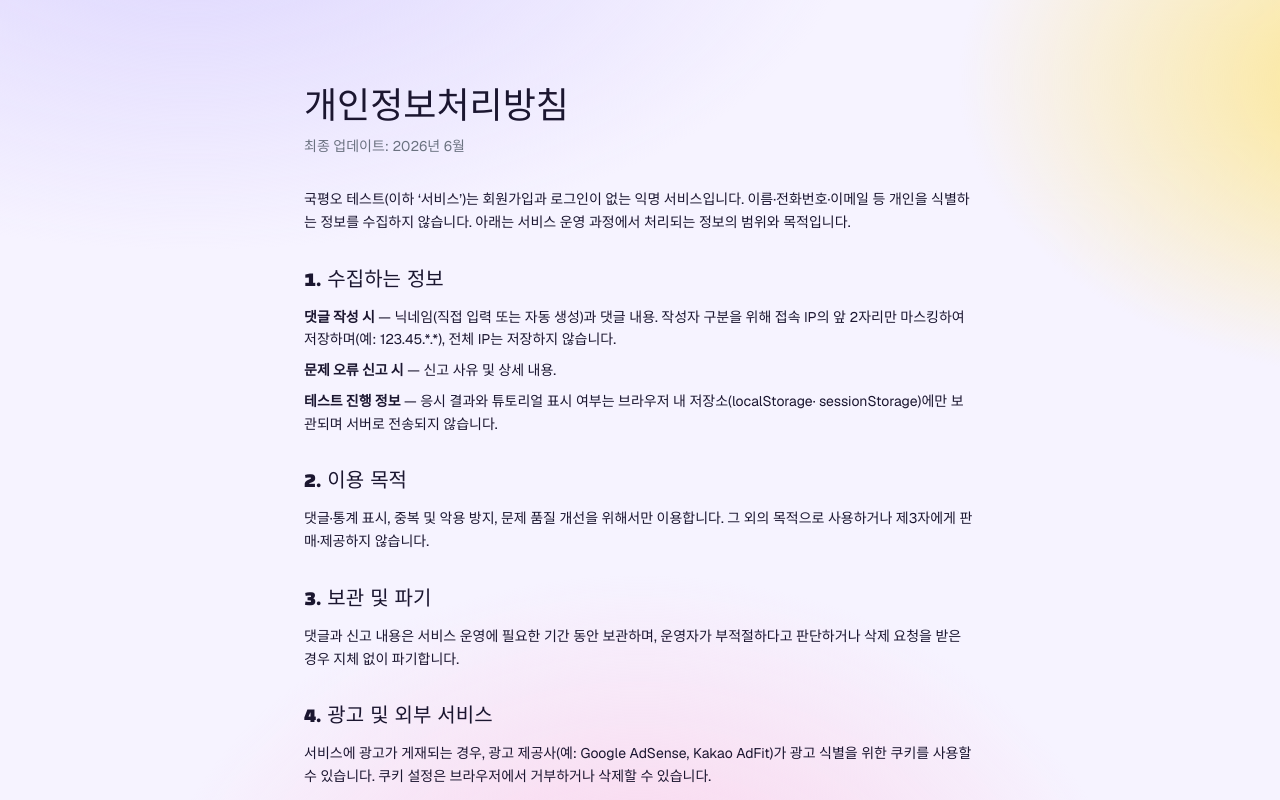
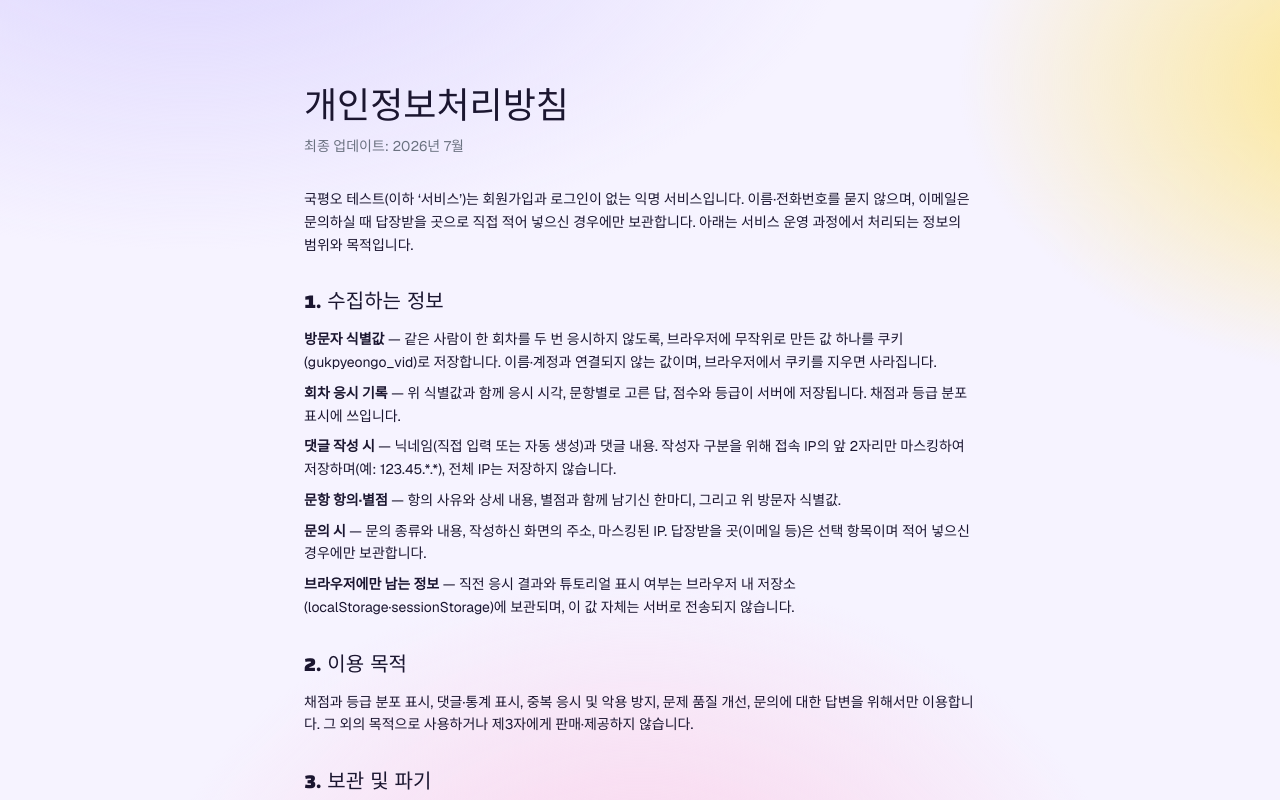
Before and after one commit to min-38/GukPyeongO, a Next.js app: page /privacy in a window 1280 px wide. Shown: the top 800 px of the page. Built offline with nearby package versions, Linux system fonts and the light colour scheme.

Commit message:
[fix] 개인정보처리방침을 실제 수집 항목에 맞춤, 페이지 제목 중복 제거

```diff
--- a/app/(app)/patch/page.tsx
+++ b/app/(app)/patch/page.tsx
@@ -9,7 +9,7 @@ import {
 } from "@/app/lib/quiz";
 
 export const metadata: Metadata = {
-  title: "패치노트 — 국평오 테스트",
+  title: "패치노트",
   description: "국평오 테스트 업데이트 내역.",
 };
 
--- a/app/(app)/privacy/page.tsx
+++ b/app/(app)/privacy/page.tsx
@@ -2,26 +2,27 @@ import type { Metadata } from "next";
 import Link from "next/link";
 
 export const metadata: Metadata = {
-  title: "개인정보처리방침 — 국평오 테스트",
+  title: "개인정보처리방침",
   description: "국평오 테스트가 수집하는 정보와 처리 방침 안내.",
 };
 
-// 실제 서비스가 수집·저장하는 항목에 맞춘 안내. 회원가입·로그인이 없으므로
-// 이름·연락처 등 식별 정보는 수집하지 않는다.
+// 실제 서비스가 수집·저장하는 항목에 맞춘 안내.
+// 회원가입·로그인은 없지만 회차 응시 기록은 익명 식별자와 함께 서버에 남는다(#100).
+// 화면에 적힌 것과 실제 저장하는 것이 어긋나면 안 되므로, 표가 늘거나 바뀌면 여기도 같이 고친다.
 export default function PrivacyPage() {
   return (
     <main className="flex flex-1 flex-col px-6 py-10 lg:items-center lg:py-16">
       <article className="w-full max-w-2xl">
         <h1 className="font-display text-3xl lg:text-4xl">개인정보처리방침</h1>
-        <p className="mt-2 text-sm text-muted">최종 업데이트: 2026년 6월</p>
+        <p className="mt-2 text-sm text-muted">최종 업데이트: 2026년 7월</p>
 
         <div className="mt-8 flex flex-col gap-8 text-sm leading-relaxed text-foreground">
           <section>
             <p>
               국평오 테스트(이하 &lsquo;서비스&rsquo;)는 회원가입과 로그인이 없는
-              익명 서비스입니다. 이름·전화번호·이메일 등 개인을 식별하는 정보를
-              수집하지 않습니다. 아래는 서비스 운영 과정에서 처리되는 정보의
-              범위와 목적입니다.
+              익명 서비스입니다. 이름·전화번호를 묻지 않으며, 이메일은 문의하실
+              때 답장받을 곳으로 직접 적어 넣으신 경우에만 보관합니다. 아래는
+              서비스 운영 과정에서 처리되는 정보의 범위와 목적입니다.
             </p>
           </section>
 
@@ -29,19 +30,36 @@ export default function PrivacyPage() {
             <h2 className="font-display text-xl">1. 수집하는 정보</h2>
             <ul className="mt-3 flex flex-col gap-2">
               <li>
-                <span className="font-bold">댓글 작성 시</span> — 닉네임(직접
-                입력 또는 자동 생성)과 댓글 내용. 작성자 구분을 위해 접속 IP의
-                앞 2자리만 마스킹하여 저장하며(예: 123.45.*.*), 전체 IP는
-                저장하지 않습니다.
+                <span className="font-bold">방문자 식별값</span> — 같은 사람이 한
+                회차를 두 번 응시하지 않도록, 브라우저에 무작위로 만든 값 하나를
+                쿠키(gukpyeongo_vid)로 저장합니다. 이름·계정과 연결되지 않는
+                값이며, 브라우저에서 쿠키를 지우면 사라집니다.
               </li>
               <li>
-                <span className="font-bold">문제 오류 신고 시</span> — 신고 사유
-                및 상세 내용.
+                <span className="font-bold">회차 응시 기록</span> — 위 식별값과
+                함께 응시 시각, 문항별로 고른 답, 점수와 등급이 서버에
+                저장됩니다. 채점과 등급 분포 표시에 쓰입니다.
               </li>
               <li>
-                <span className="font-bold">테스트 진행 정보</span> — 응시 결과와
-                튜토리얼 표시 여부는 브라우저 내 저장소(localStorage·
-                sessionStorage)에만 보관되며 서버로 전송되지 않습니다.
+                <span className="font-bold">댓글 작성 시</span> — 닉네임(직접
+                입력 또는 자동 생성)과 댓글 내용. 작성자 구분을 위해 접속 IP의 앞
+                2자리만 마스킹하여 저장하며(예: 123.45.*.*), 전체 IP는 저장하지
+                않습니다.
+              </li>
+              <li>
+                <span className="font-bold">문항 항의·별점</span> — 항의 사유와
+                상세 내용, 별점과 함께 남기신 한마디, 그리고 위 방문자 식별값.
+              </li>
+              <li>
+                <span className="font-bold">문의 시</span> — 문의 종류와 내용,
+                작성하신 화면의 주소, 마스킹된 IP. 답장받을 곳(이메일 등)은 선택
+                항목이며 적어 넣으신 경우에만 보관합니다.
+              </li>
+              <li>
+                <span className="font-bold">브라우저에만 남는 정보</span> — 직전
+                응시 결과와 튜토리얼 표시 여부는 브라우저 내
+                저장소(localStorage·sessionStorage)에 보관되며, 이 값 자체는
+                서버로 전송되지 않습니다.
               </li>
             </ul>
           </section>
@@ -49,41 +67,43 @@ export default function PrivacyPage() {
           <section>
             <h2 className="font-display text-xl">2. 이용 목적</h2>
             <p className="mt-3">
-              댓글·통계 표시, 중복 및 악용 방지, 문제 품질 개선을 위해서만
-              이용합니다. 그 외의 목적으로 사용하거나 제3자에게 판매·제공하지
-              않습니다.
+              채점과 등급 분포 표시, 댓글·통계 표시, 중복 응시 및 악용 방지, 문제
+              품질 개선, 문의에 대한 답변을 위해서만 이용합니다. 그 외의 목적으로
+              사용하거나 제3자에게 판매·제공하지 않습니다.
             </p>
           </section>
 
           <section>
             <h2 className="font-display text-xl">3. 보관 및 파기</h2>
             <p className="mt-3">
-              댓글과 신고 내용은 서비스 운영에 필요한 기간 동안 보관하며,
-              운영자가 부적절하다고 판단하거나 삭제 요청을 받은 경우 지체 없이
-              파기합니다.
+              방문자 식별 쿠키는 발급일로부터 1년간 유지되며, 브라우저 설정에서
+              언제든 삭제하실 수 있습니다. 응시 기록·댓글·항의·문의는 서비스
+              운영에 필요한 기간 동안 보관하며, 운영자가 부적절하다고 판단하거나
+              삭제 요청을 받은 경우 지체 없이 파기합니다.
             </p>
           </section>
 
           <section>
             <h2 className="font-display text-xl">4. 광고 및 외부 서비스</h2>
             <p className="mt-3">
-              서비스에 광고가 게재되는 경우, 광고 제공사(예: Google AdSense,
-              Kakao AdFit)가 광고 식별을 위한 쿠키를 사용할 수 있습니다. 쿠키
-              설정은 브라우저에서 거부하거나 삭제할 수 있습니다.
+              서비스에는 카카오 애드핏(Kakao AdFit) 광고가 게재되며, 광고
+              제공사가 광고 식별을 위한 쿠키를 사용할 수 있습니다. 쿠키 설정은
+              브라우저에서 거부하거나 삭제하실 수 있습니다.
             </p>
           </section>
 
           <section>
             <h2 className="font-display text-xl">5. 문의</h2>
             <p className="mt-3">
-              개인정보 관련 문의는{" "}
+              개인정보 관련 문의를 포함한 모든 문의는 화면 아래 &lsquo;문의
+              하기&rsquo;로 보내주세요. 메일이 편하시면{" "}
               <a
                 href="mailto:contact@gukpyeongo.site"
                 className="font-bold text-brand hover:underline"
               >
                 contact@gukpyeongo.site
               </a>
-              로 보내주세요.
+              로 보내주셔도 됩니다.
             </p>
           </section>
         </div>
```
